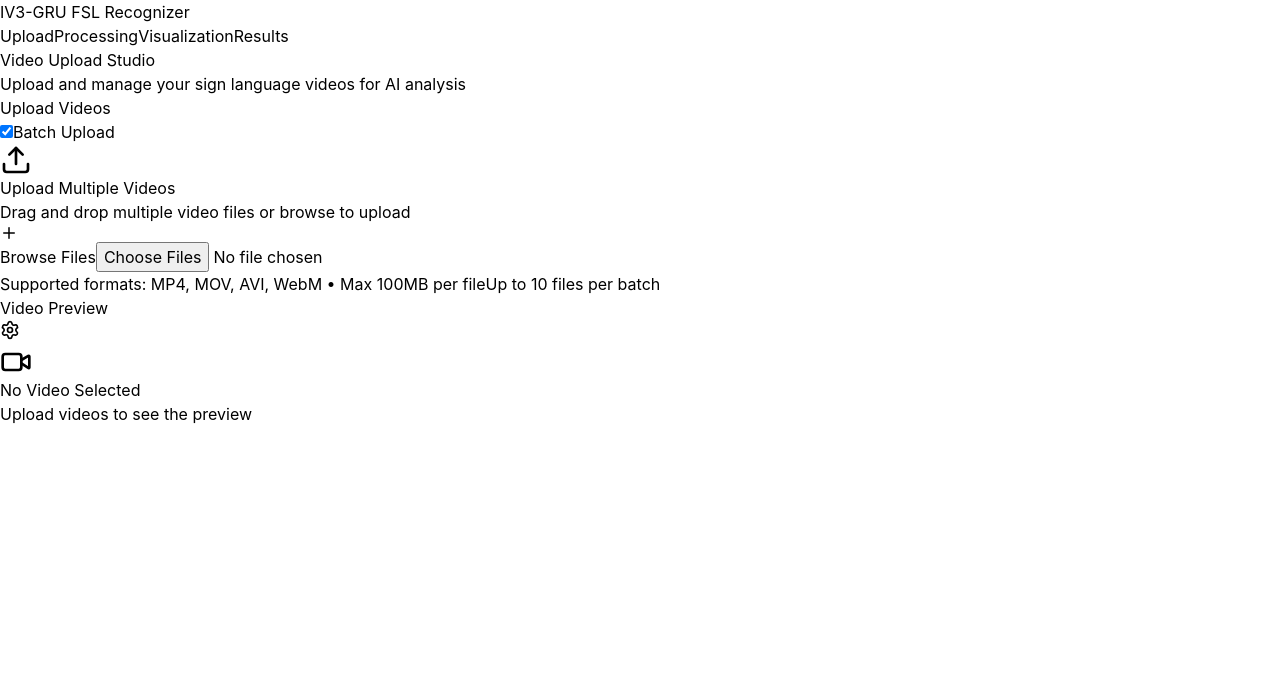
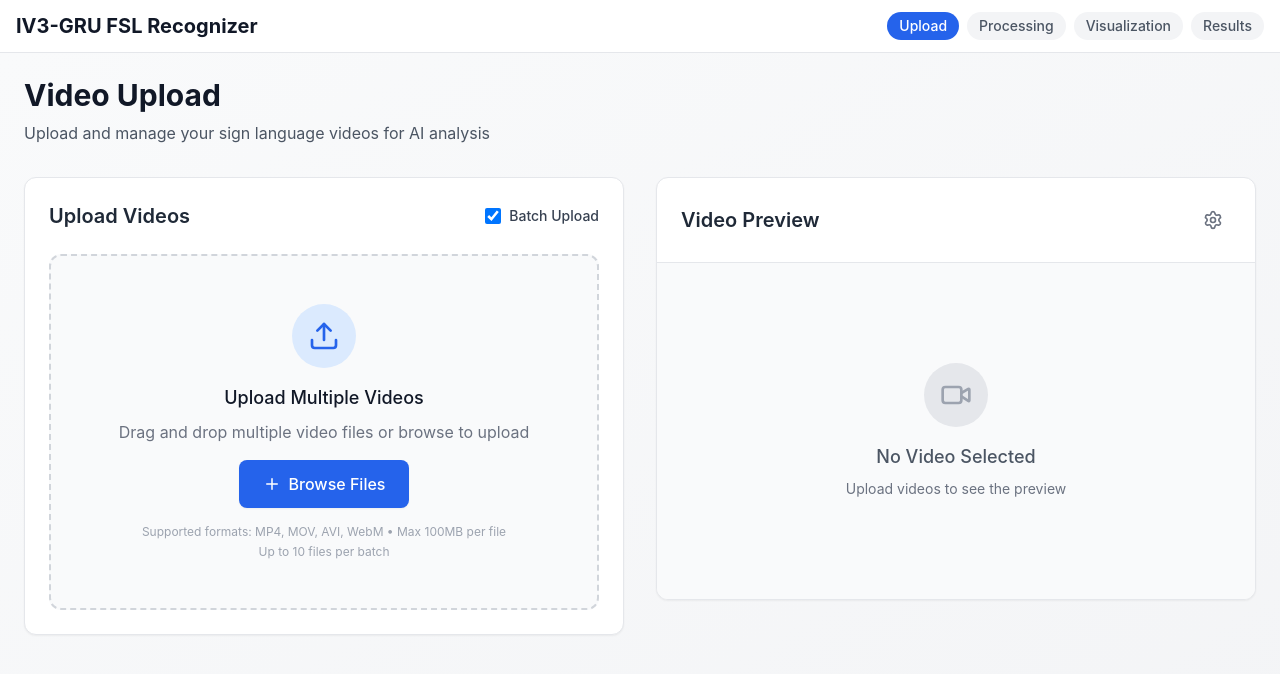
Before and after one commit to jeipab/transformer-vs-iv3gru, a React (Vite) app: page / in a window 1280 px wide. Shown: the top 674 px of the page. Built offline with nearby package versions, Linux system fonts and the light colour scheme.

Commit message:
fix: update video upload header and improve time display format in KeypointVisualization

```diff
--- a/index.html
+++ b/index.html
@@ -9,6 +9,7 @@
     <link rel="manifest" href="/site.webmanifest" />
     <meta name="viewport" content="width=device-width, initial-scale=1.0" />
     <title>IV3-GRU FSLR</title>
+    <script src="https://cdn.tailwindcss.com"></script>
   </head>
   <body>
     <div id="root"></div>
--- a/src/components/upload/FileUploadInterface.jsx
+++ b/src/components/upload/FileUploadInterface.jsx
@@ -178,7 +178,7 @@ import { Upload, Video, X, Check, AlertCircle, Play, Files, Plus, Download, Shar
         <div className="max-w-7xl mx-auto">
             {/* Header */}
             <div className="mb-8">
-            <h1 className="text-3xl font-bold text-gray-900 mb-2">Video Upload Studio</h1>
+            <h1 className="text-3xl font-bold text-gray-900 mb-2">Video Upload</h1>
             <p className="text-gray-600">Upload and manage your sign language videos for AI analysis</p>
             </div>
 
--- a/src/components/visualization/KeypointVisualization.jsx
+++ b/src/components/visualization/KeypointVisualization.jsx
@@ -369,7 +369,7 @@ export default function KeypointVisualization() {
                                 </div>
 
                                 <div className="text-center mt-3 text-sm font-mono">
-                                    {Math.floor(currentFrameIndex / 30)}:{((currentFrameIndex % 30) * (1000/30)/1000).toFixed(2).slice(-2)} / 4:00
+                                    0:{String(Math.floor((currentFrameIndex / 30) % 60)).padStart(2, '0')} / 0:04
                                 </div>
                             </div>
                         </div>
```
